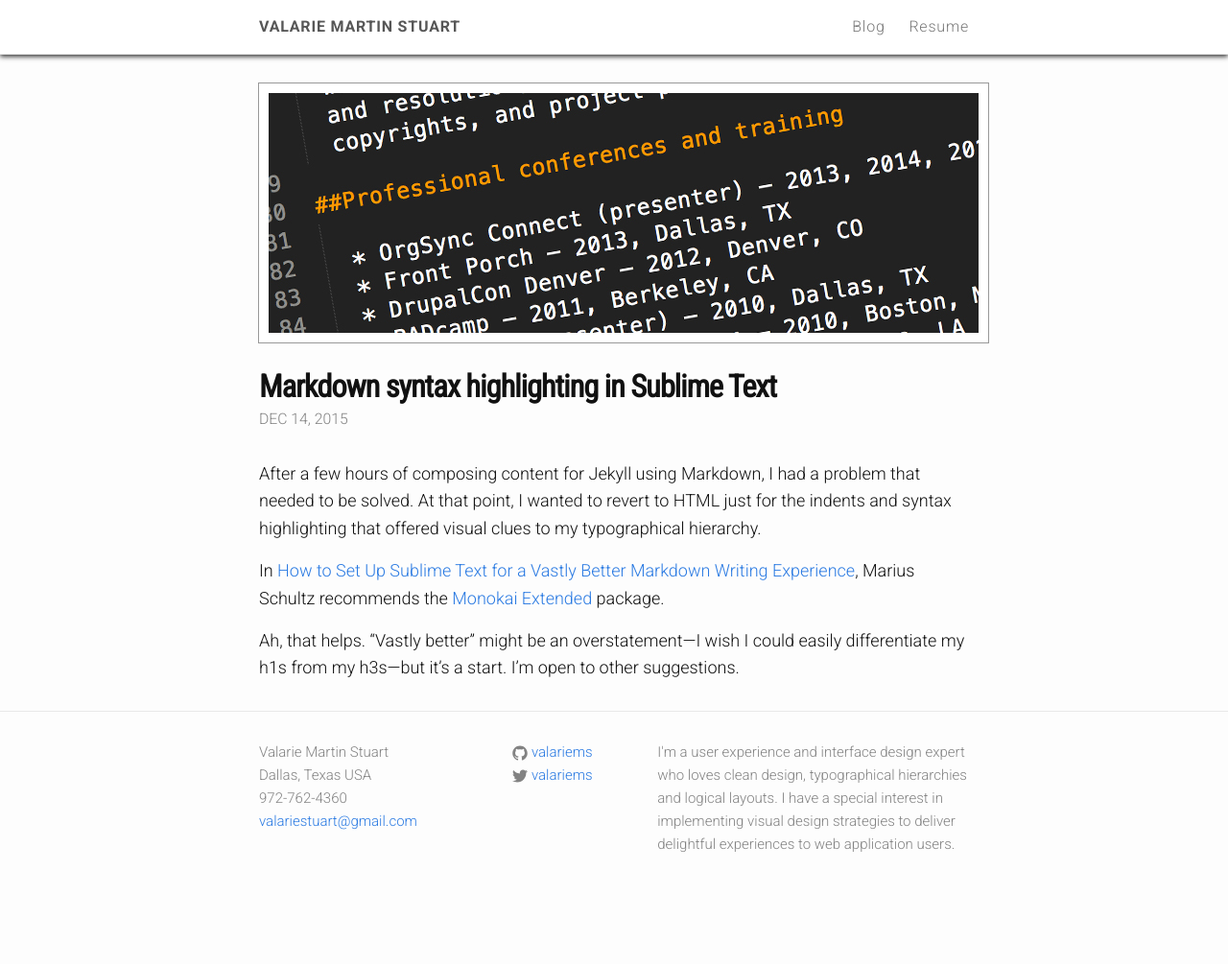
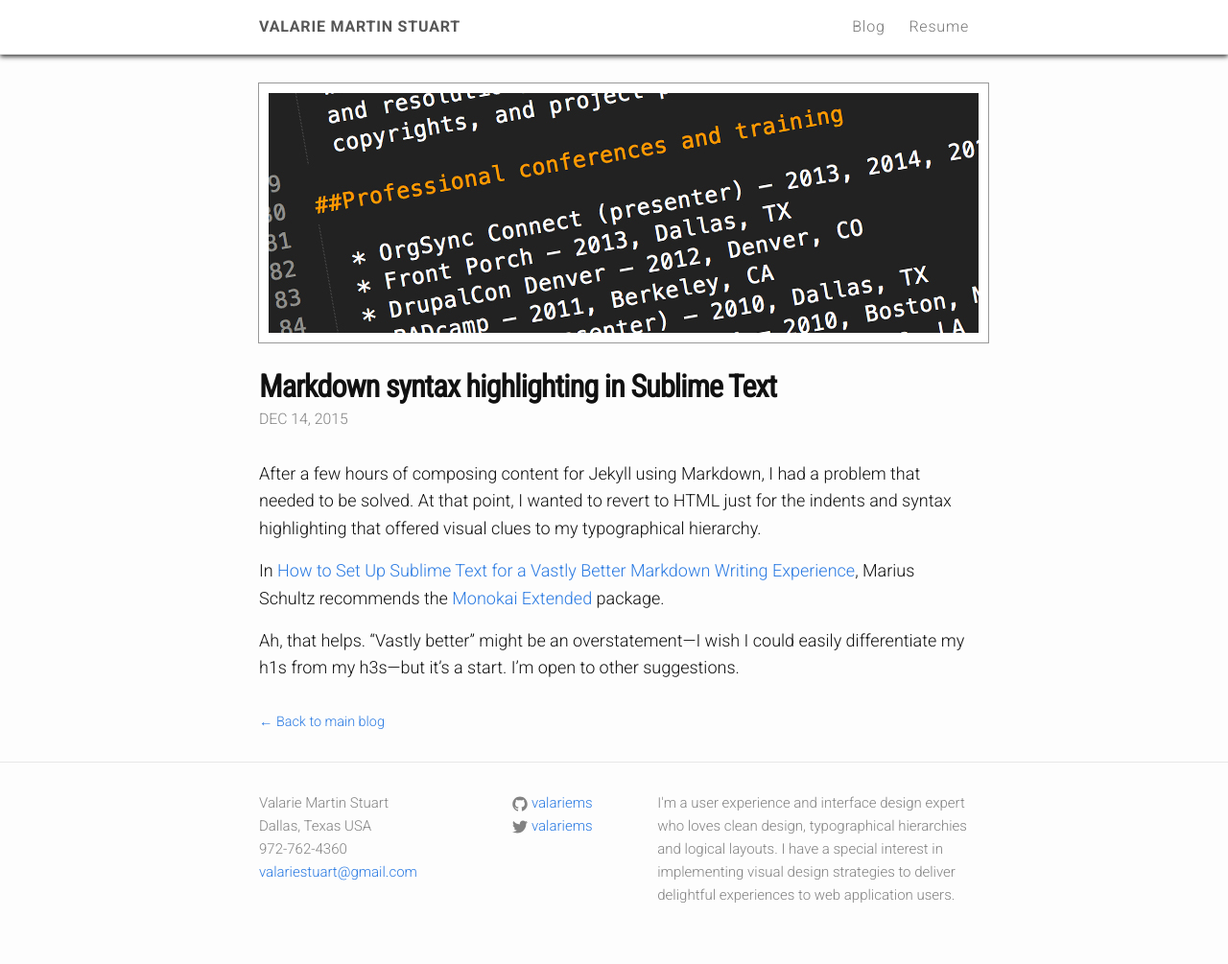
Before and after one commit to valariems/valariems.github.io, a Jekyll site: the page built from _posts/2015-12-14-markdown-syntax-highlighting-in-sublime-text.md, in a window 1280 px wide. Shown: the whole page at 96% size. Built offline with Jekyll 4.4.1, drawn with Linux system fonts in a browser that asks for light colours; nearby versions of some CDN libraries; before the commit the page ends 952 px from its top, so only the background shows below that.

Commit message:
Add link back to main blog from individual posts.

```diff
--- a/_layouts/post.html
+++ b/_layouts/post.html
@@ -15,4 +15,6 @@
     {{ content }}
   </div>
 
+  <a href="{{ '/blog' | prepend: site.baseurl }}" class="blog-breadcrumb">← Back to main blog</a>
+
 </article>
--- a/css/custom.scss
+++ b/css/custom.scss
@@ -53,6 +53,7 @@
 
 // blog
 ul.post-list {
+  margin-bottom: 50px;
   li {
     clear: both;
     overflow: hidden;
@@ -103,6 +104,12 @@
   font-size: 1.2em;
   line-height: 1.4em;
   margin: 40px 0 30px 0;
+}
+
+.blog-breadcrumb {
+  display: block;
+  margin-bottom: 30px;
+  font-size: .8em;
 }
 
 //page-specific
```
